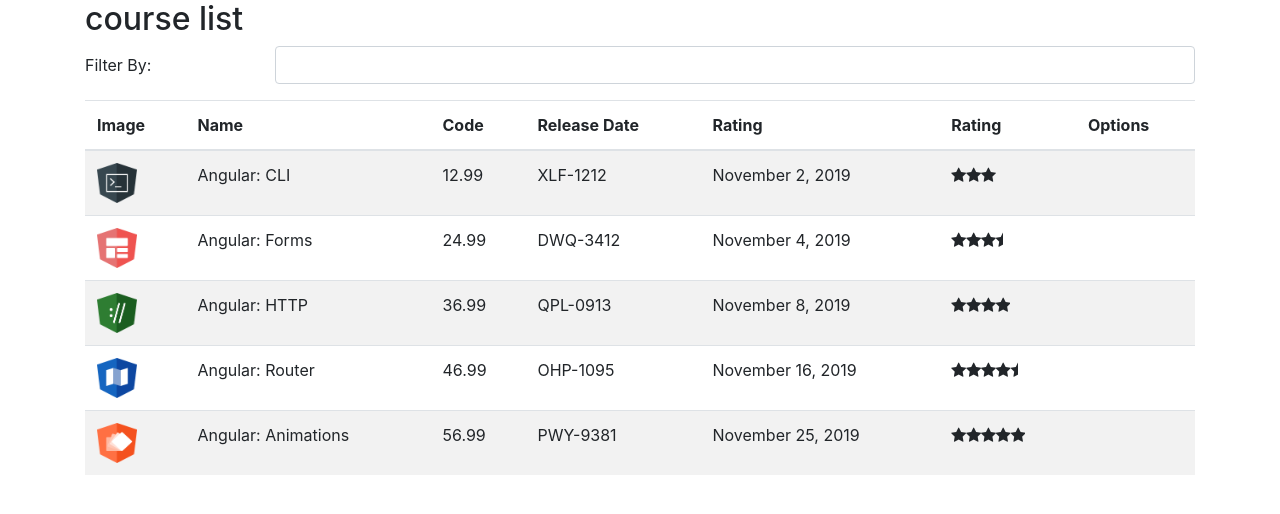
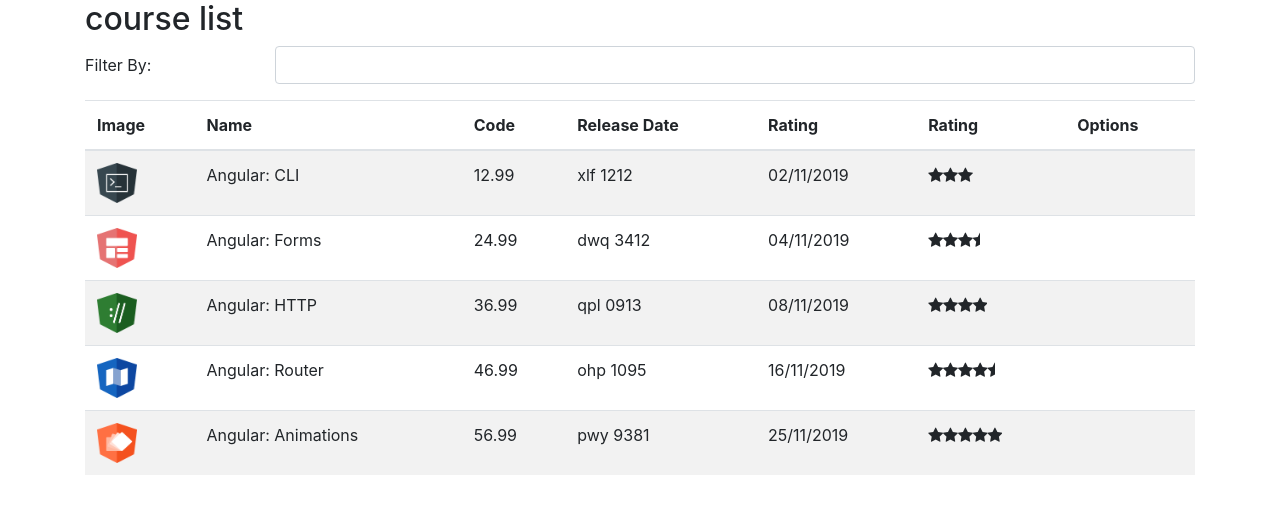
Before and after one commit to HeMarchioni/Angular-Curso-Manager, an Angular app: page / in a window 1280 px wide. Shown: the top 514 px of the page. Built offline with nearby package versions, Linux system fonts and the light colour scheme.

Commit message:
add replace.pipe

```diff
--- a/src/app/courses/course-list.component.html
+++ b/src/app/courses/course-list.component.html
@@ -28,8 +28,8 @@
       <td><img [src]="course.imgUrl" width="40" height="40" alt=""> </td>
       <td>{{course.name}}</td>
       <td>{{course.price}}</td>
-      <td>{{course.code}}</td>
-      <td>{{course.releaseDate}}</td>
+      <td>{{course.code | lowercase | replace: '-':' '}}</td>
+      <td>{{course.releaseDate | date: 'dd/MM/yyyy'}}</td>
       <td>
         <app-star [rating]="course.rating"></app-star>
 
--- /dev/null
+++ b/src/app/pipe/replace.pipe.ts
@@ -0,0 +1,14 @@
+import {Pipe, PipeTransform} from "@angular/core";
+
+@Pipe({
+  name: 'replace'
+})
+export class ReplacePipe implements PipeTransform{
+
+  transform(value: string, char: string, valueToReplace: string) {
+    return value.replace(char,valueToReplace);
+
+  }
+
+
+}
```
Also changed, not shown: src/app/app.module.ts (+7 -5 lines).
